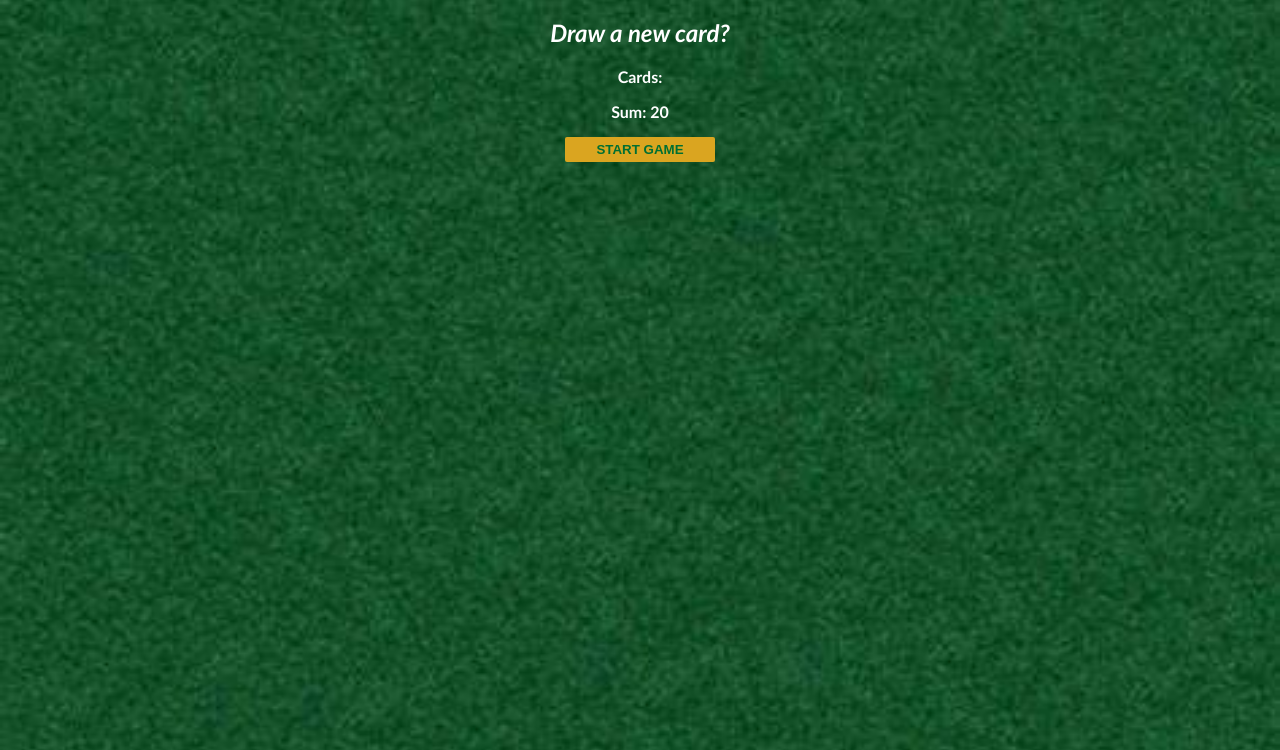
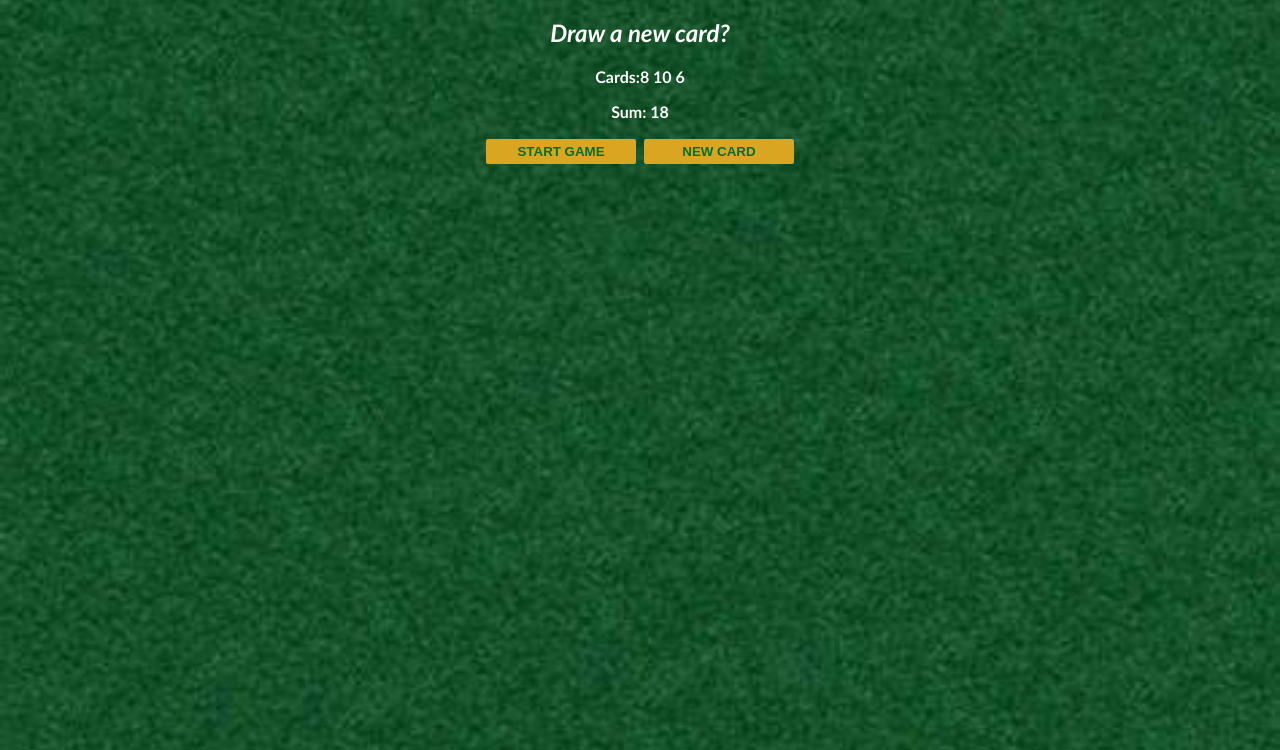
Before and after one commit to Perflexed/Blackjack-Game, a plain HTML site: page index.html in a window 1280 px wide. Both pictures are taken after a click on the button "START GAME". Shown: the part 50-800 px from the top of the page. Drawn offline with Linux system fonts and the light colour scheme.

Commit message:
Cards Element and Array

```diff
--- a/index.css
+++ b/index.css
@@ -1,3 +1,8 @@
+/*
+# is used to specify that you're referring to an id
+. is used to specify that you're referring to a class
+*/
+
 body {
     /*BACKGROUND*/
     background-image:url("images/greenfelt.jpg");
@@ -23,4 +28,16 @@ h1 {
     padding-top:5px;
     padding-bottom:5px;
     width:150px;
+    margin:2px;
 }
+#newCard-btn {
+    border:none;
+    border-radius:2px;
+    background-color:goldenrod;
+    color:#016f32;
+    font-weight:bold;
+    padding-top:5px;
+    padding-bottom:5px;
+    width:150px;
+    margin:2px;
+}
--- a/index.html
+++ b/index.html
@@ -5,9 +5,10 @@
     <body>
         <h1>Blackjack</h1>
         <h2 id="message-el">Want to play a round?</h2>
-        <p>Cards: </p>
+        <p id="cards-el">Cards: </p>
         <p id="sum-el">Sum: </p>
         <button id="start-btn" onclick="startGame()">START GAME</button>
+        <button id="newCard-btn" onclick="newCard()">NEW CARD</button>
 
 
     <!--JavaScript-->
--- a/index.js
+++ b/index.js
@@ -1,21 +1,27 @@
 //CARDS
-let firstCard=20
-let secondCard=0
-let thirdCard=0
-let forthCard=0
-let fifthCard=0
-let sixthCard=0
-let seventhCard=0
+let firstCard=8
+let secondCard=10
+
+let cards=[firstCard,secondCard]
+console.log(cards)
 //CONDITIONS
 let hasBlackjack=false //this is a boolean statement (true or false)
 let isAlive=true
+//INPUT
+cards.push(6)
+console.log(cards)
 //OUTPUT
 let message=""
 let messageEl=document.getElementById("message-el")
+let cardsEl=document.getElementById("cards-el")
 let sum=firstCard+secondCard
 let sumEl=document.getElementById("sum-el")
 //START GAME
 function startGame() {
+    renderGame()
+}
+function renderGame() {
+    cardsEl.textContent="Cards:"+cards[0]+" "+cards[1]+" "+cards[2] //arrays are 0 indexed, meaning that they start from 0 rather than 1.
     sumEl.textContent="Sum: "+sum
     if (sum<=20) { //conditions work kinda like booleans, if the condition is met (if the statement is true) then the code is run, if not (false) then the code is not run.
         message="Draw a new card?"
@@ -28,3 +34,8 @@ function startGame() {
     }console.log(message)
     messageEl.textContent=message
     }
+function newCard() {
+    let card=1
+    sum+=card
+    renderGame()
+}
```
